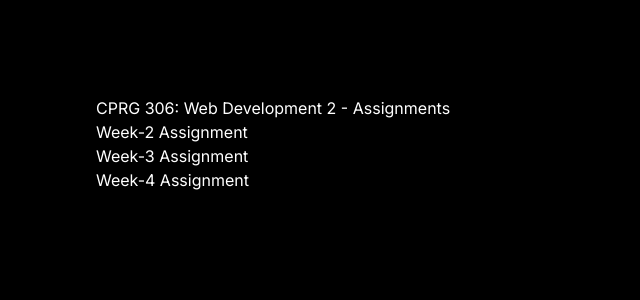
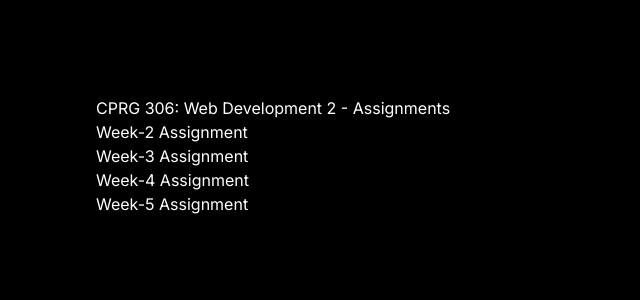
Before and after one commit to magdalenabrinas/cprg306-assignments, a Next.js app: page / in a window 1280 px wide. Shown: the top 300 px of the page, without its empty margins (0-640 px from the left). Built offline with nearby package versions, Linux system fonts and the light colour scheme.

Commit message:
modify for week5

```diff
--- a/app/page.js
+++ b/app/page.js
@@ -14,6 +14,9 @@ export default function Home() {
         <p>
           <Link href="/week-4">Week-4 Assignment</Link>
         </p>
+        <p>
+          <Link href="/week-5">Week-5 Assignment</Link>
+        </p>
       </div>
     </main>
   );
```
